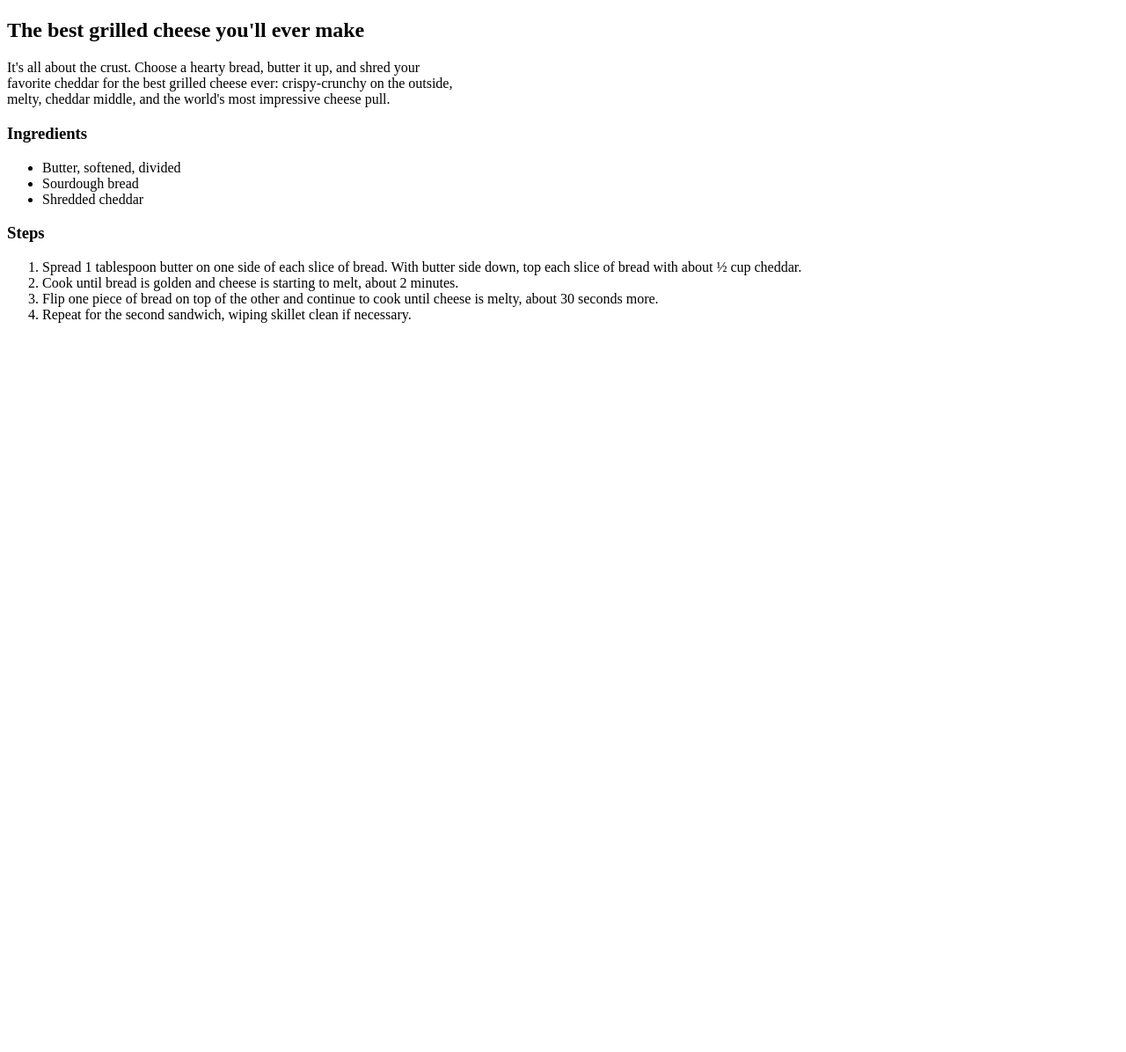
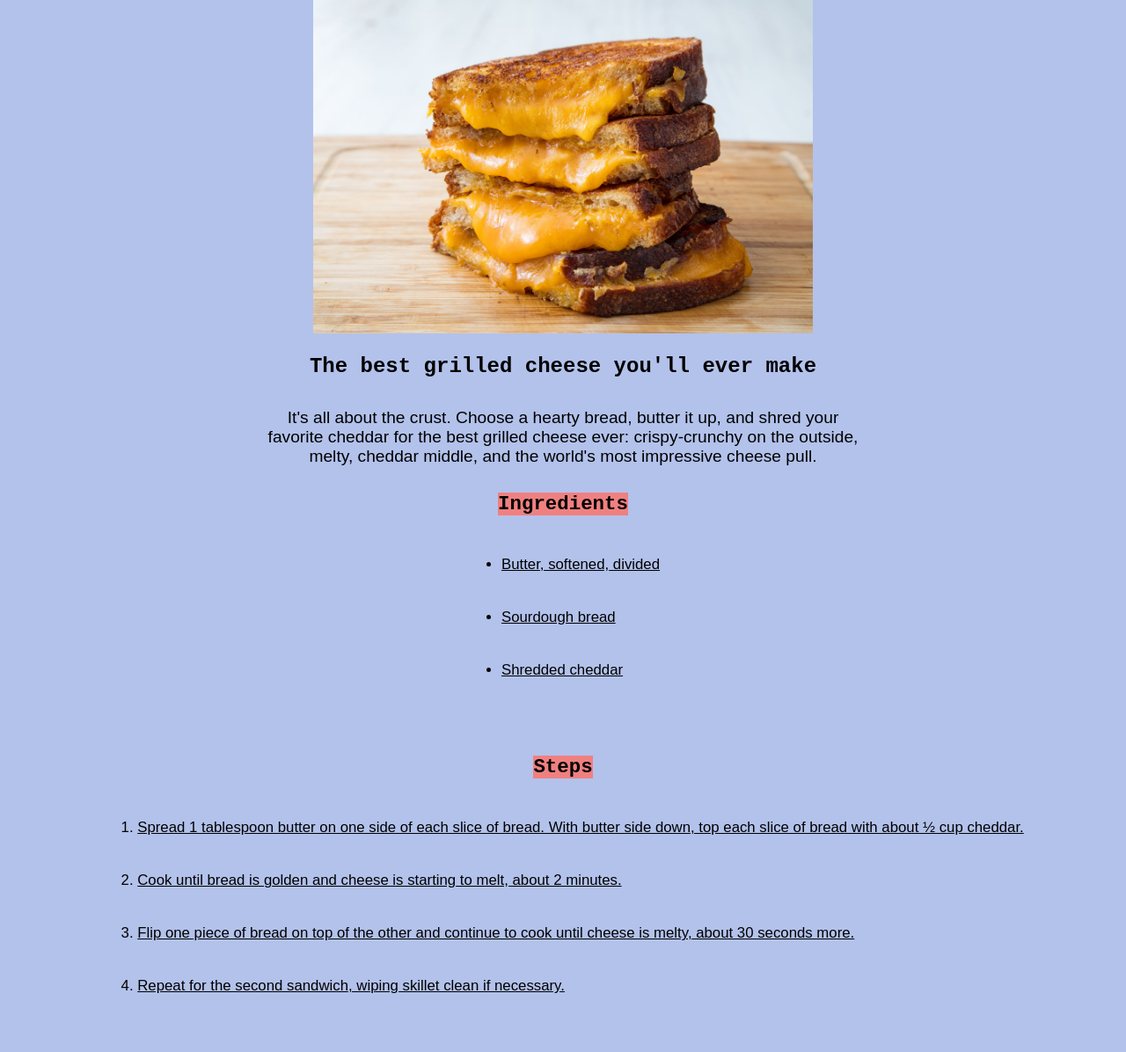
Before and after one commit to mikeanes/odin-recipes, a plain HTML site: page recipes/grilled-cheese.html in a window 1280 px wide. Shown: the part 310-1506 px from the top of the page at 88% size. Before the commit the page ends 800 px from the top, so only its background shows below. Drawn offline with Linux system fonts and the light colour scheme.

Commit message:
added css styling to grild cheez

```diff
--- a/recipes/grilled-cheese.html
+++ b/recipes/grilled-cheese.html
@@ -4,31 +4,36 @@
     <meta charset="UTF-8">
     <meta http-equiv="X-UA-Compatible" content="IE=edge">
     <meta name="viewport" content="width=device-width, initial-scale=1.0">
+    <link rel="stylesheet" href="../styles.css">
     <title>Grilled Cheese</title>
 </head>
 <body>
-    <h1>Best Grilled Cheese</h1>
-    <img src="../images/grilled-cheese.jpeg" alt="Best grilled cheese sandwich" width="27%">
-
-    <h2>The best grilled cheese you'll ever make</h2>
+    <h1 class="recipe"><a href="../index.html" id="homepage">Odin Recipes</a></h1>
+    <h2>Best Grilled Cheese</h2>
+    <img src="../images/grilled-cheese.jpeg" alt="Best grilled cheese sandwich" class="dish-pic">
+    <h3>The best grilled cheese you'll ever make</h3>
     <p>It's all about the crust. Choose a hearty bread, butter it up, and shred your
        <br> favorite cheddar for the best grilled cheese ever: crispy-crunchy on the outside,
        <br> melty, cheddar middle, and the world's most impressive cheese pull.
     </p>
 
-    <h3>Ingredients</h3>
-    <ul>
+    <h4><span>Ingredients</span></h4>
+    <div class="parent">
+    <ul class="ingredients">
         <li>Butter, softened, divided</li>
         <li>Sourdough bread</li>
         <li>Shredded cheddar</li>
     </ul>
+    </div>
 
-    <h3>Steps</h3>
-    <ol>
+    <h4><span>Steps</span></h4>
+    <div class="parent">
+    <ol class="ingredients">
         <li>Spread 1 tablespoon butter on one side of each slice of bread. With butter side down, top each slice of bread with about ½ cup cheddar.</li>
         <li>Cook until bread is golden and cheese is starting to melt, about 2 minutes.</li>
         <li>Flip one piece of bread on top of the other and continue to cook until cheese is melty, about 30 seconds more. </li>
         <li>Repeat for the second sandwich, wiping skillet clean if necessary. </li>
     </ol>
+    </div>
 </body>
 </html>
--- a/styles.css
+++ b/styles.css
@@ -57,7 +57,7 @@ p{
 
 div.parent{
     text-align: center;
-    padding-left: 90px;
+
 }
 
 
```
